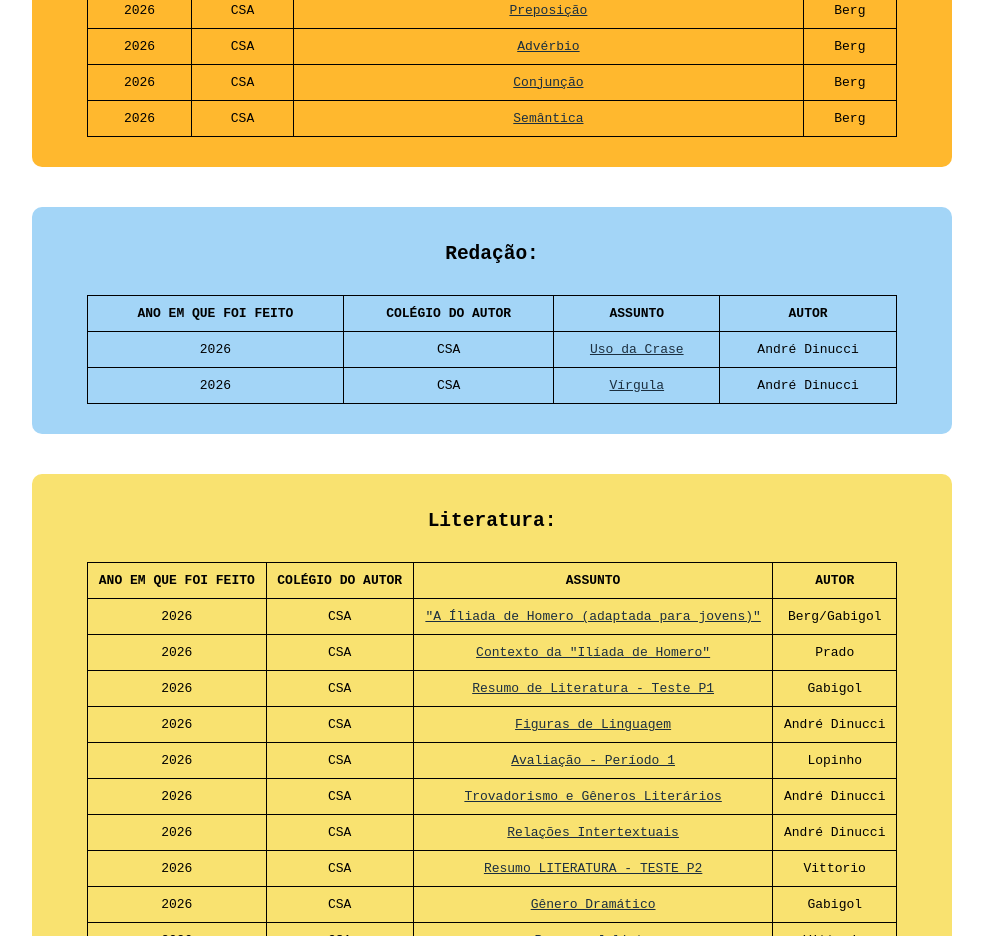
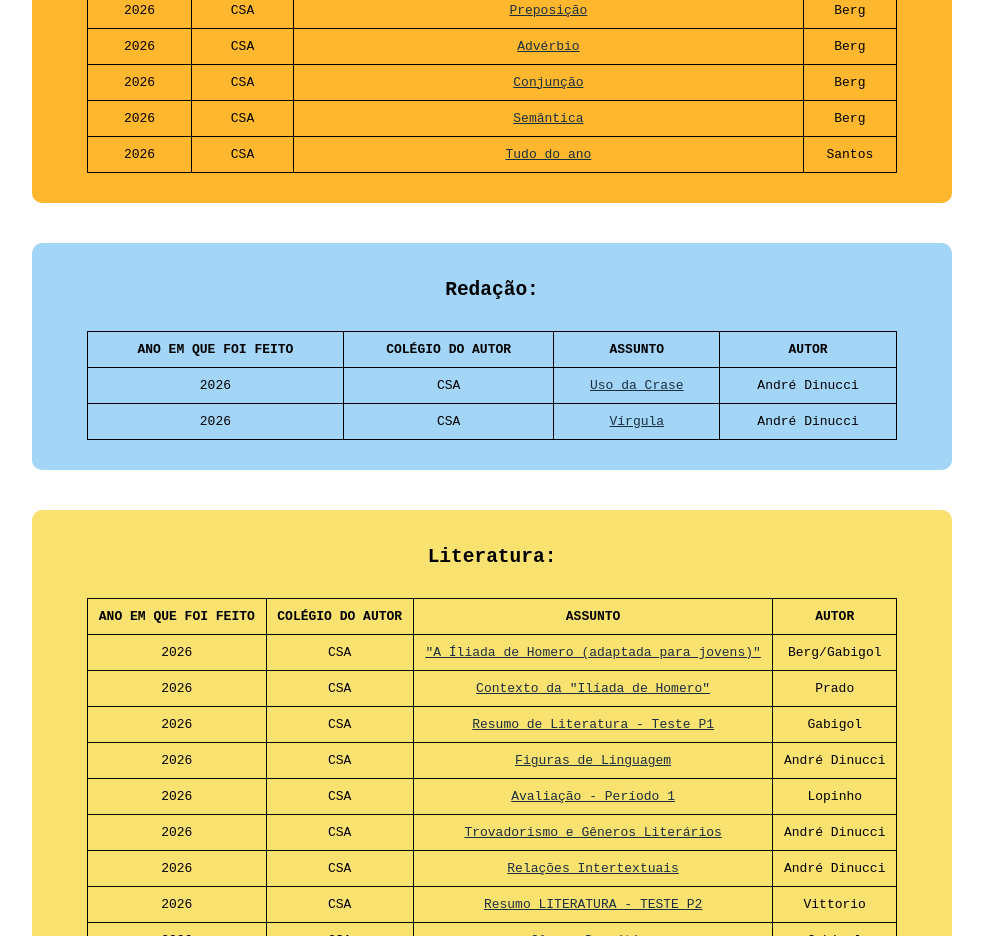
Before and after one commit to BentoRG/Gepeto, a plain HTML site: page 1anoEM.html in a window 1280 px wide. Shown: the part 1692-2628 px from the top of the page, without its empty margins (148-1131 px from the left). Drawn offline with Linux system fonts and the light colour scheme.

Commit message:
📋 Adicionado "Tudo do ano" em Português (1°EM)

```diff
--- a/1anoEM.html
+++ b/1anoEM.html
@@ -198,6 +198,12 @@
             <td>CSA</td>
             <td><a href="berg_port_semantica_1anoEM.html">Semântica</a></td>
             <td>Berg</td>
+          </tr>
+          <tr>
+            <td>2026</td>
+            <td>CSA</td>
+            <td><a href="santos_port_tudo-do-ano_1anoEM.html">Tudo do ano</a></td>
+            <td>Santos</td>
           </tr>
         </tbody>
       </table>
```
